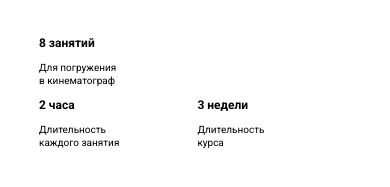
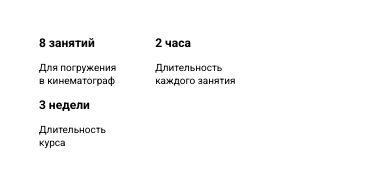
Before and after one commit to Axnazarova/it-academy, a plain HTML site: page index.html in a window 390 px wide. Shown: the part 569-756 px from the top of the page. Drawn offline with Linux system fonts and the light colour scheme.

Commit message:
it academy

```diff
--- a/style.css
+++ b/style.css
@@ -134,7 +134,7 @@ h6 {
   }
 }
 
-@media (max-width: 600px) {
+@media (min-width: 375px) and (max-width: 600px) {
   .about-text {
     flex-direction: column;
   }
@@ -172,7 +172,7 @@ h6 {
   }
 
   .about-info-item:not(:last-child) {
-    margin-right: 78px;
+    margin-right: 39px;
   }
 
   .about-info-item p {
```
